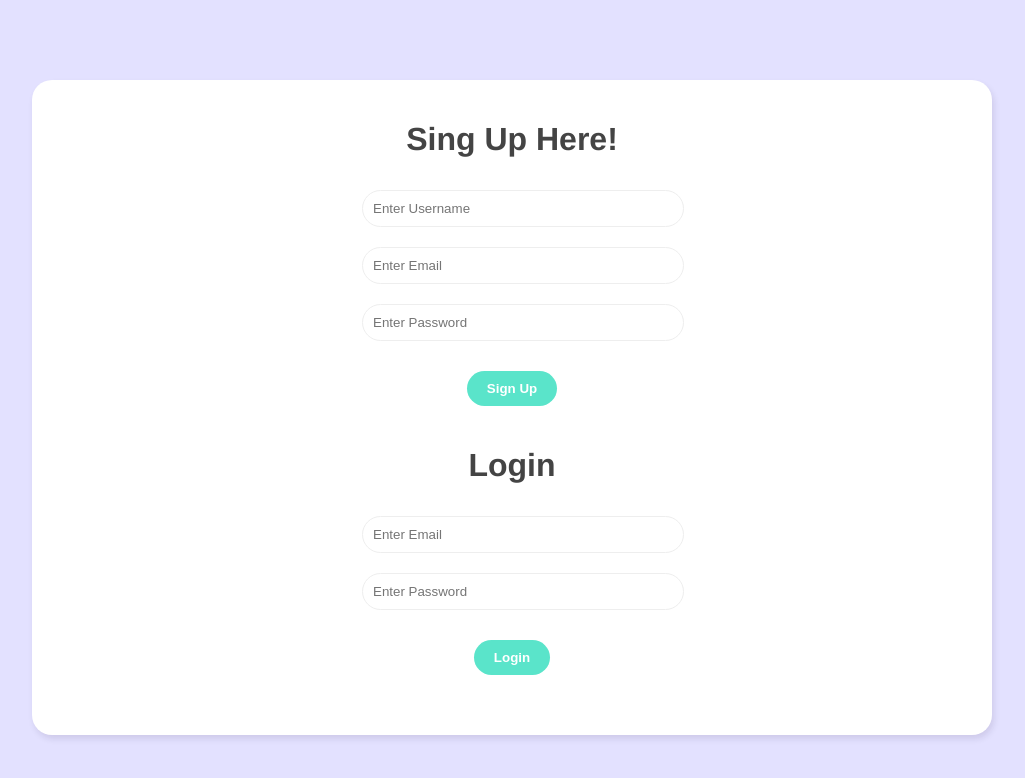
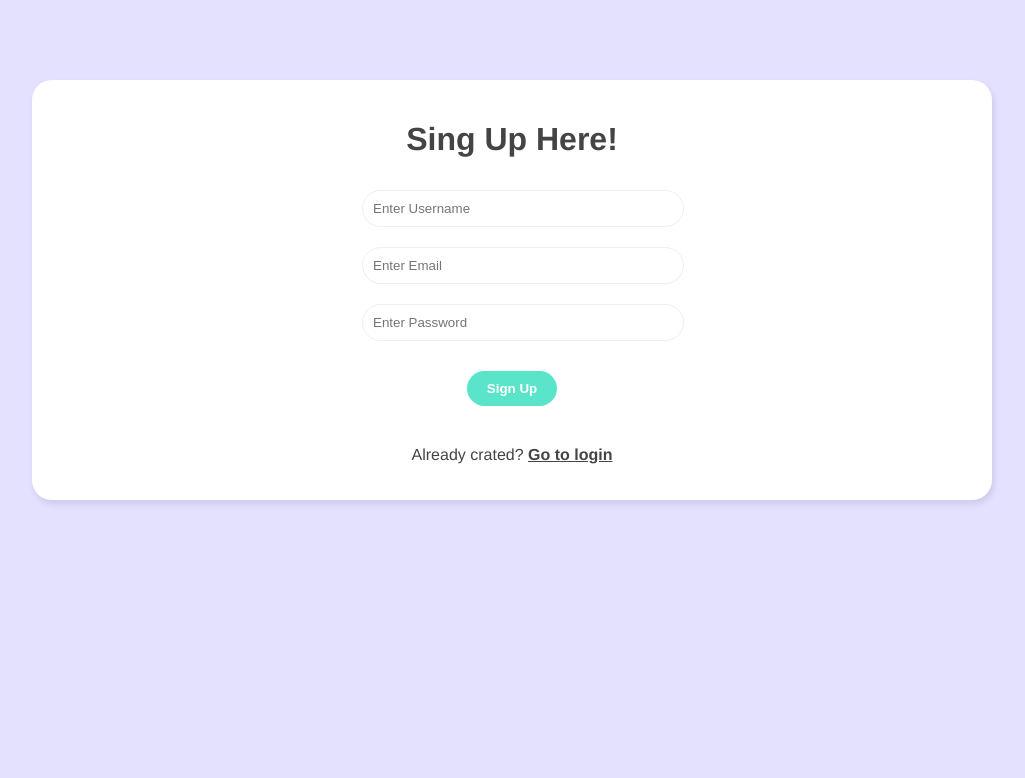
Before and after one commit to thantwaisoe/chatting-app, a Vue app: page / in a window 1280 px wide. Shown: the top 778 px of the page, without its empty margins (128-1153 px from the left). Built offline with nearby package versions, Linux system fonts and the light colour scheme.

Commit message:
toggle two components and add firebase initial  auth setup

```diff
--- a/src/firebase/config.js
+++ b/src/firebase/config.js
@@ -1,6 +1,7 @@
 import { initializeApp } from 'firebase/app';
 import { updateDoc, serverTimestamp } from 'firebase/firestore';
 import { getFirestore, collection, getDocs } from 'firebase/firestore/lite';
+import { getAuth } from "firebase/auth";
 
 const firebaseConfig = {
    apiKey: 'AIzaSyA7O749z5qrTliyAQaP1AMMe4RD2vA3saU',
@@ -15,5 +16,6 @@ const firebaseConfig = {
 const app = initializeApp(firebaseConfig);
 let timestamp =  serverTimestamp()
 let db = getFirestore(app);
+const auth = getAuth()
 
-export { db, timestamp };
+export { db, timestamp, auth };
--- a/src/views/Welcome.vue
+++ b/src/views/Welcome.vue
@@ -1,16 +1,32 @@
 <template>
   <div class="welcome container">
-    <SingUp></SingUp>
-    <Login></Login>
+    <div v-if="isShowLoginForm">
+      <SingUp></SingUp>
+
+      <p>Already crated? <span @click="isShowLoginForm=!isShowLoginForm">Go to login</span></p>
+    </div>
+    <div v-else>
+      <Login></Login>
+      <p>not a member? <span @click="isShowLoginForm=!isShowLoginForm">create account?</span></p>
+    </div>
   </div>
 </template>
 
 <script>
+import { ref } from 'vue'
 import Login from '../components/Login'
 import SingUp from '../components/SingUp'
 export default {
   components: {
-    Login, SingUp },
+    Login, SingUp
+  },
+  setup(){
+    let isShowLoginForm = ref(true)
+
+    return {
+      isShowLoginForm
+    }
+  }
 
 }
 </script>
```
